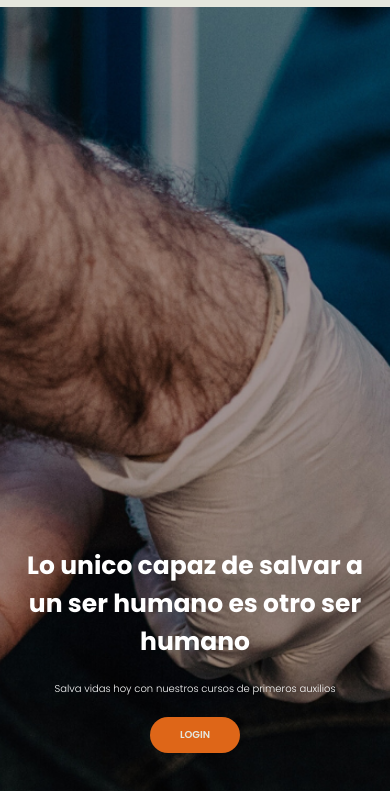
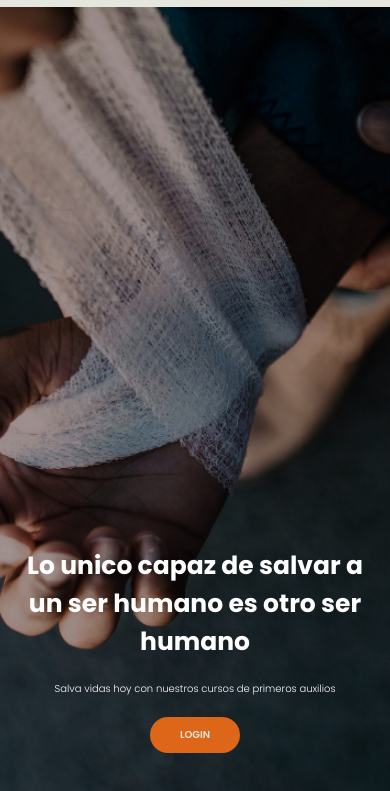
Before and after one commit to Kavy90/integrador1, a plain HTML site: page index.html in a window 390 px wide. Shown: the part 53-844 px from the top of the page. Drawn offline with Linux system fonts and the light colour scheme.

Commit message:
add: img responsive

```diff
--- a/assets/mediaquaries.css
+++ b/assets/mediaquaries.css
@@ -208,6 +208,10 @@
 }
 
 @media(max-width: 400px){
+
+    #hero {
+        background-image: url(./img/portada/hero\ alternativo.png);
+    }
     .hero-info{
         padding: 8px;
     }
@@ -231,6 +235,7 @@
 }
 
 @media (max-width: 320px){
+
 
     #hero h1{
         font-size: 25px;
```
Also changed, not shown: assets/img/SUCBA reducidas/globo_instr_ps_urbanos.jpg (deleted), assets/img/portada/hero alternativo.png (added).
